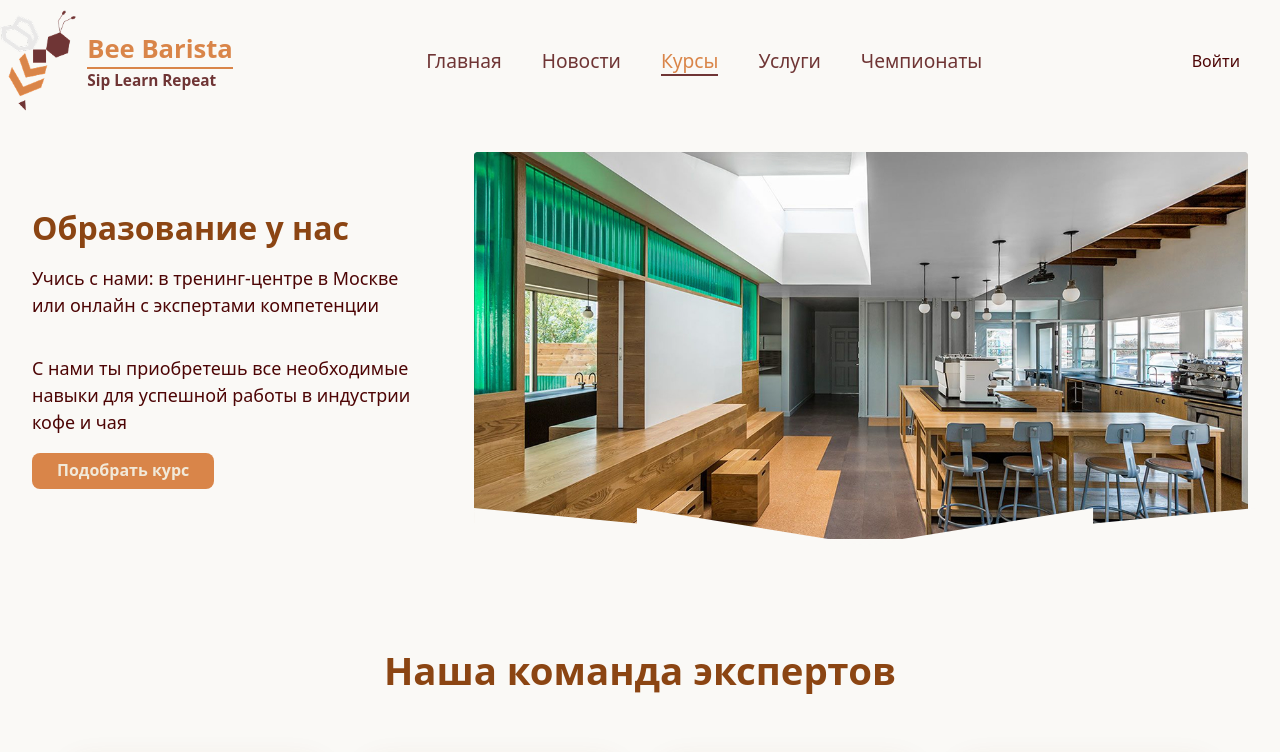
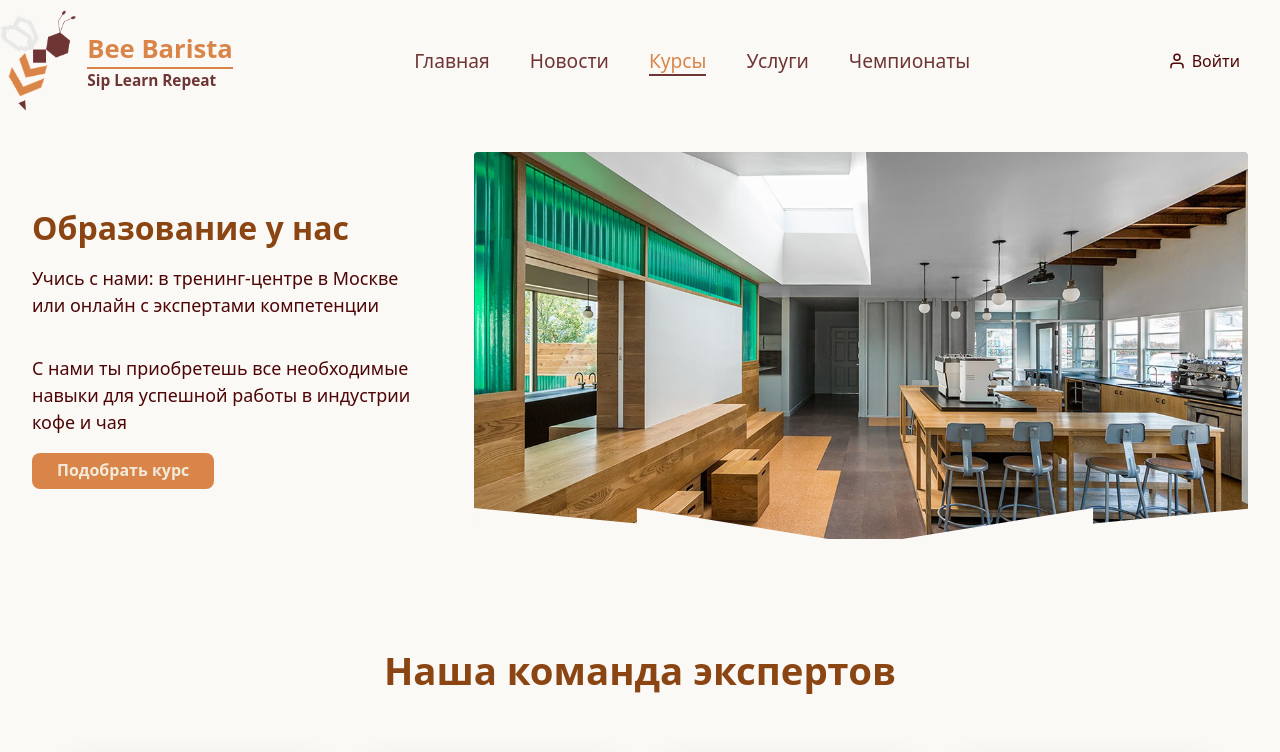
Before and after one commit to romkalan/Coffee-Tea-Mastery, a React (Vite) app: page /courses in a window 1280 px wide. Shown: the top 752 px of the page. Built offline with nearby package versions, Linux system fonts and the light colour scheme.

Commit message:
feat: add user icon SVG to header login/profile button

```diff
--- a/src/components/Header/Header.tsx
+++ b/src/components/Header/Header.tsx
@@ -38,6 +38,10 @@ function Header() {
             <ul className={classNames(styles.helpers)}>
                 <li>
                     <button onClick={handleLoginClick}>
+                        <svg width="18" height="18" viewBox="0 0 24 24" fill="none" stroke="currentColor" strokeWidth="2" strokeLinecap="round" strokeLinejoin="round">
+                            <path d="M20 21v-2a4 4 0 0 0-4-4H8a4 4 0 0 0-4 4v2"/>
+                            <circle cx="12" cy="7" r="4"/>
+                        </svg>
                         {user === null ? "Войти" : user.name}
                     </button>
                 </li>
--- a/src/components/Header/styles.module.scss
+++ b/src/components/Header/styles.module.scss
@@ -35,6 +35,9 @@
 
 .helpers button {
   @include mixins.link-base;
+  display: inline-flex;
+  align-items: center;
+  gap: 6px;
   padding: 8px 16px;
   border: none;
   background: none;
```
